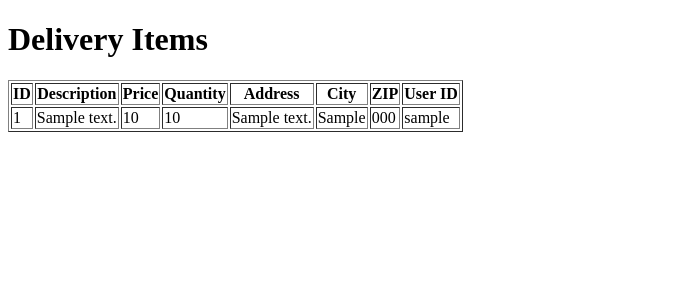
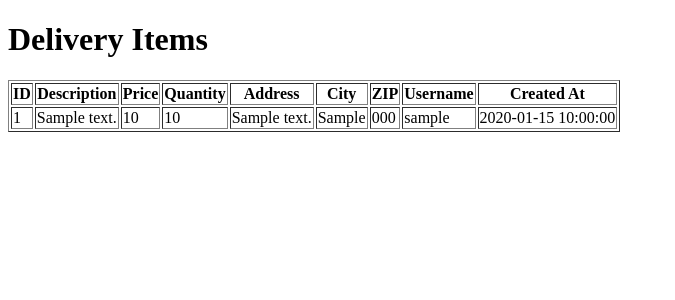
Before and after one commit to a-amrashraf/webprog, a PHP site: page /delivery.php in a window 1280 px wide. Shown: the top 300 px of the page, without its empty margins (0-675 px from the left). Run offline with PHP 8.4, Linux system fonts and the light colour scheme; tables that the repository leaves empty or names only in its code hold one stand-in row (values such as "Sample post").

Commit message:
updates on the delivery table

```diff
--- a/cart.php
+++ b/cart.php
@@ -326,7 +326,7 @@ echo '</div>';
         if ($result->num_rows > 0) {
             // Display table headers
             echo '<table border="1">';
-            echo '<tr><th>ID</th><th>Description</th><th>Price</th><th>Quantity</th><th>Address</th><th>City</th><th>ZIP</th><th>User ID</th></tr>';
+            echo '<tr><th>ID</th><th>Description</th><th>Price</th><th>Quantity</th><th>Address</th><th>City</th><th>ZIP</th><th>Username</th><th>Created At</th></tr>';
 
             // Output data of each row
             while ($row = $result->fetch_assoc()) {
@@ -339,6 +339,8 @@ echo '</div>';
                 echo "<td>" . $row["city"] . "</td>";
                 echo "<td>" . $row["zip"] . "</td>";
                 echo "<td>" . $row["username"] . "</td>";
+                echo "<td>" . $row["created_at"] . "</td>"; // Output the created_at column
+
                 echo "</tr>";
             }
 
--- a/delivery.php
+++ b/delivery.php
@@ -19,7 +19,7 @@
     if ($result->num_rows > 0) {
         // Display table headers
         echo '<table border="1">';
-        echo '<tr><th>ID</th><th>Description</th><th>Price</th><th>Quantity</th><th>Address</th><th>City</th><th>ZIP</th><th>User ID</th></tr>';
+        echo '<tr><th>ID</th><th>Description</th><th>Price</th><th>Quantity</th><th>Address</th><th>City</th><th>ZIP</th><th>Username</th><th>Created At</th></tr>';
 
         // Output data of each row
         while ($row = $result->fetch_assoc()) {
@@ -32,6 +32,8 @@
             echo "<td>" . $row["city"] . "</td>";
             echo "<td>" . $row["zip"] . "</td>";
             echo "<td>" . $row["username"] . "</td>";
+            echo "<td>" . $row["created_at"] . "</td>"; // Output the created_at column
+
             echo "</tr>";
         }
 
```
